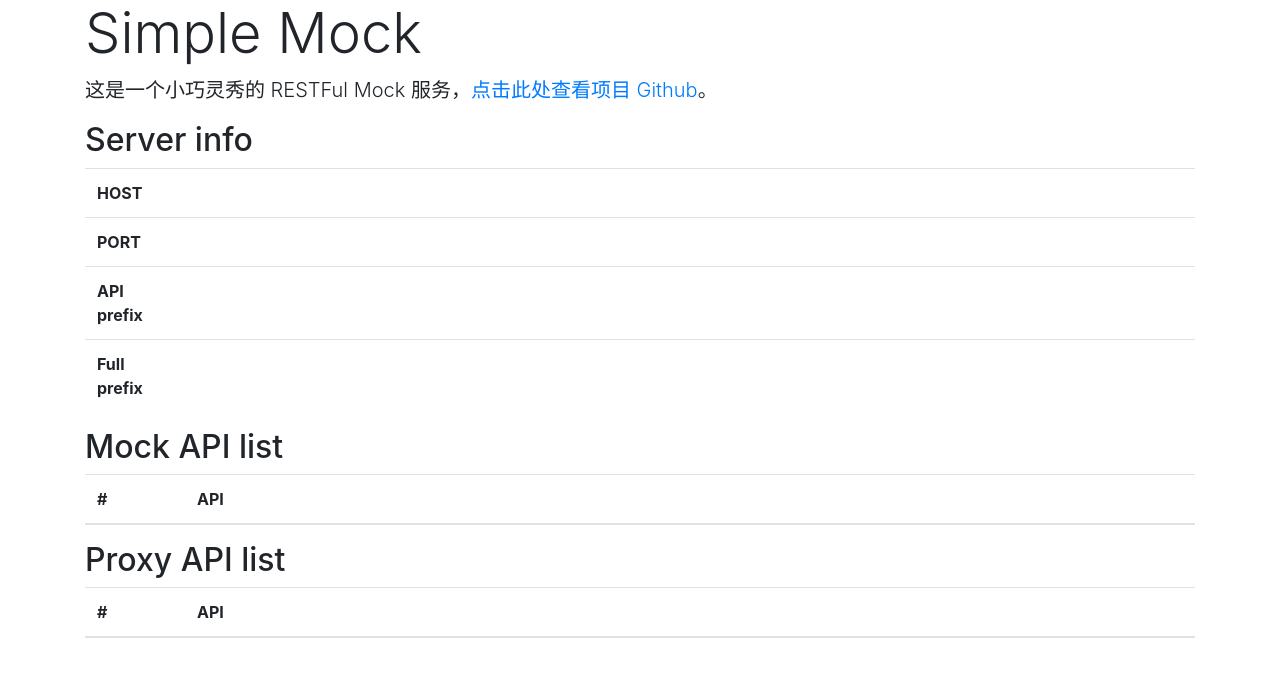
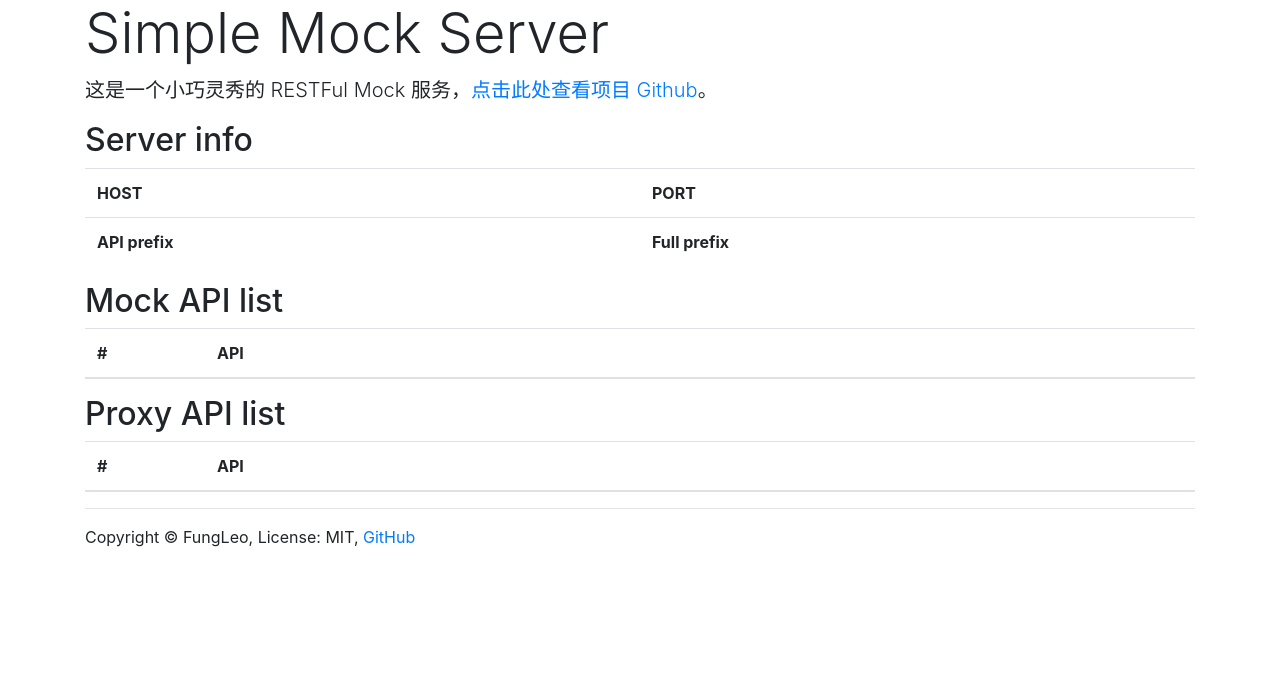
Before and after one commit to fengcms/simple-mock, a website: page pages/home.html in a window 1280 px wide. Drawn offline with nearby package versions, Linux system fonts and the light colour scheme; no server answers.

Commit message:
优化代码

```diff
--- a/config/index.js
+++ b/config/index.js
@@ -7,7 +7,7 @@ module.exports = {
   port: 3000,
   // 运行 IP ，若只允许运行在本地，设置为 127.0.0.1 或 localhost
   host: '0.0.0.0',
-  // 接口返回延时，单位毫秒
+  // 接口返回延时，单位毫秒 （模拟网络延迟）
   delay: 500,
   // 校验 token 设置
   checkToken: {
--- a/mock.js
+++ b/mock.js
@@ -12,11 +12,7 @@ const config = require('./config')
 // 引入自定义工具库
 const utils = require('./utils')
 
-let { prefix, port, host, delay, checkToken, proxyConfig } = config
-prefix = prefix || '/api/v1/'
-port = port || 3000
-host = host || 'localhost'
-delay = delay || 0
+const { prefix = '/api/v1/', port = 3000, host = 'localhost', delay = 0, checkToken, proxyConfig } = config
 
 function calcApiLink (apis) {
   const res = []
--- a/pages/home.html
+++ b/pages/home.html
@@ -8,24 +8,20 @@
 </head>
 <body>
   <div class="container">
-    <h1 class="display-4">Simple Mock</h1>
+    <h1 class="display-4">Simple Mock Server</h1>
     <p class="lead">这是一个小巧灵秀的 RESTFul Mock 服务，<a href="https://github.com/fengcms/simple-mock" target="_blank">点击此处查看项目 Github</a>。</p>
     <h2>Server info</h2>
     <table class="table">
       <tbody>
         <tr>
-          <th width="100">HOST</th>
+          <th width="120">HOST</th>
           <td class="host"></td>
-        </tr>
-        <tr>
-          <th>PORT</th>
+          <th width="120">PORT</th>
           <td class="port"></td>
         </tr>
         <tr>
           <th>API prefix</th>
           <td class="prefix"></td>
-        </tr>
-        <tr>
           <th>Full prefix</th>
           <td class="full"></td>
         </tr>
@@ -35,7 +31,7 @@
     <table class="table">
       <thead>
         <tr>
-          <th width="100" scope="col">#</th>
+          <th width="120" scope="col">#</th>
           <th scope="col">API</th>
         </tr>
       </thead>
@@ -45,12 +41,20 @@
     <table class="table">
       <thead>
         <tr>
-          <th width="100" scope="col">#</th>
+          <th width="120" scope="col">#</th>
           <th scope="col">API</th>
         </tr>
       </thead>
       <tbody class="proxy-api-list"></tbody>
     </table>
+    <footer class="footer">
+      <hr>
+      <p>
+        Copyright &copy; FungLeo,
+        License: MIT,
+        <a href="https://github.com/fengcms/simple-mock" target="_blank">GitHub</a>
+      </p>
+    </footer>
   </div>
 </body>
 </html>
```
